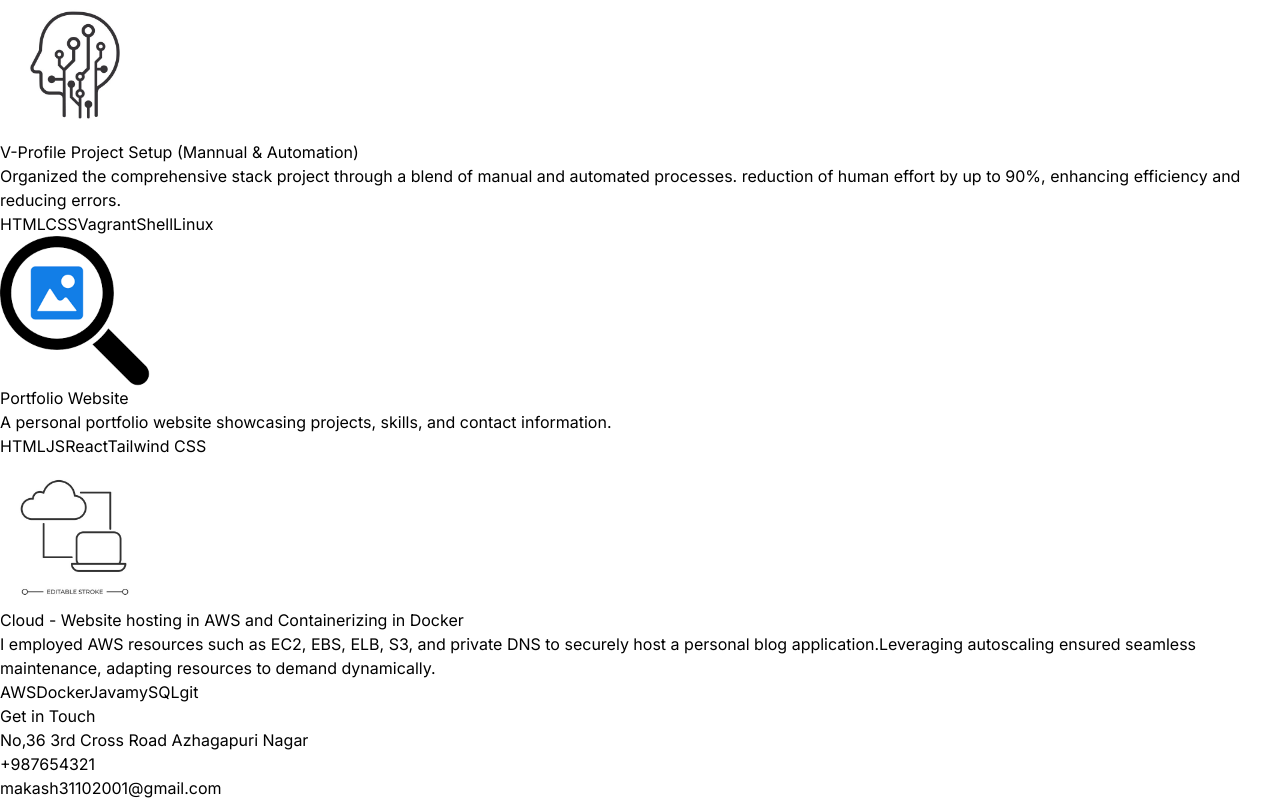
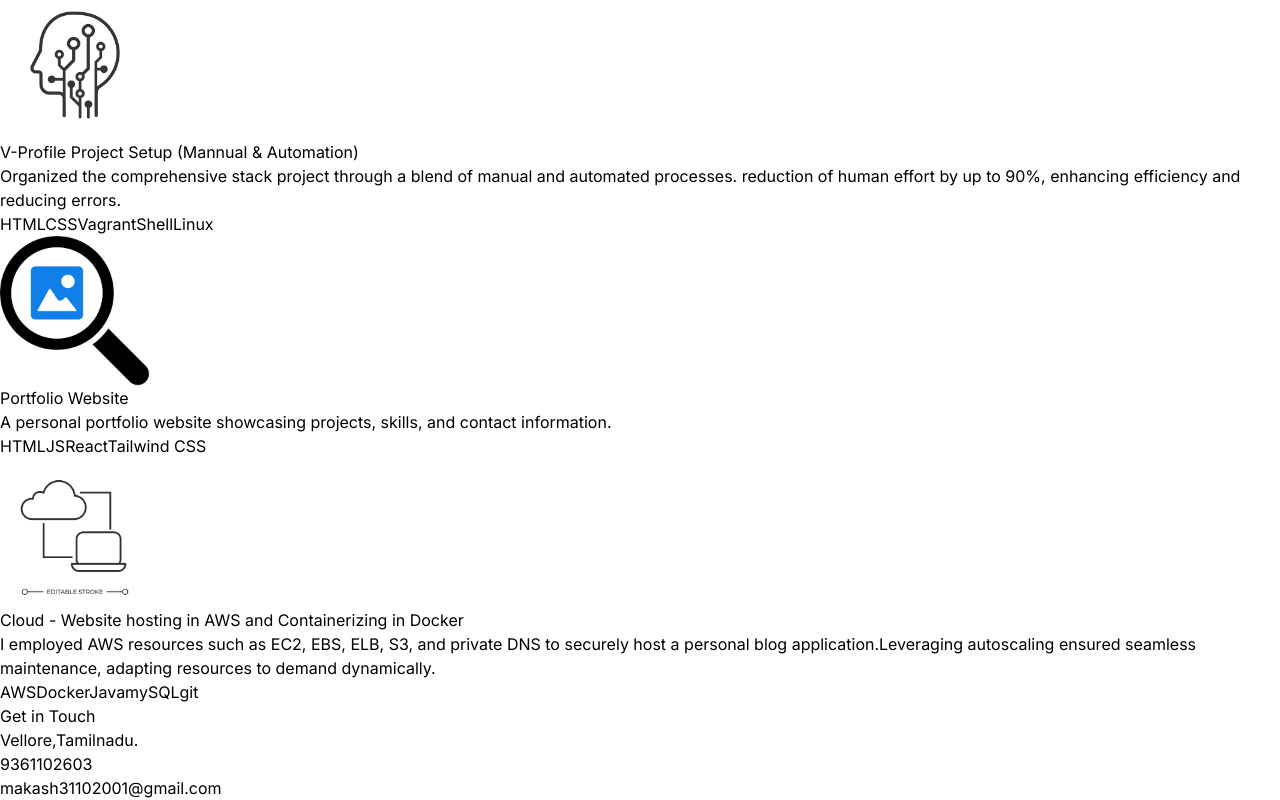
Before and after one commit to 1K1S8/akaz-portfolio-deploy, a React (Vite) app: page / in a window 1280 px wide. Shown: the part 2160-2960 px from the top of the page. Built offline with nearby package versions, Linux system fonts and the light colour scheme.

Commit message:
updated : contacts

```diff
--- a/src/constants/index.js
+++ b/src/constants/index.js
@@ -71,7 +71,7 @@ export const PROJECTS = [
 ];
 
 export const CONTACT = {
-  address: "No,36 3rd Cross Road Azhagapuri Nagar ",
-  phoneNo: "+987654321 ",
+  address: " Vellore,Tamilnadu. ",
+  phoneNo: "9361102603" ,
   email: "makash31102001@gmail.com",
 };
```
